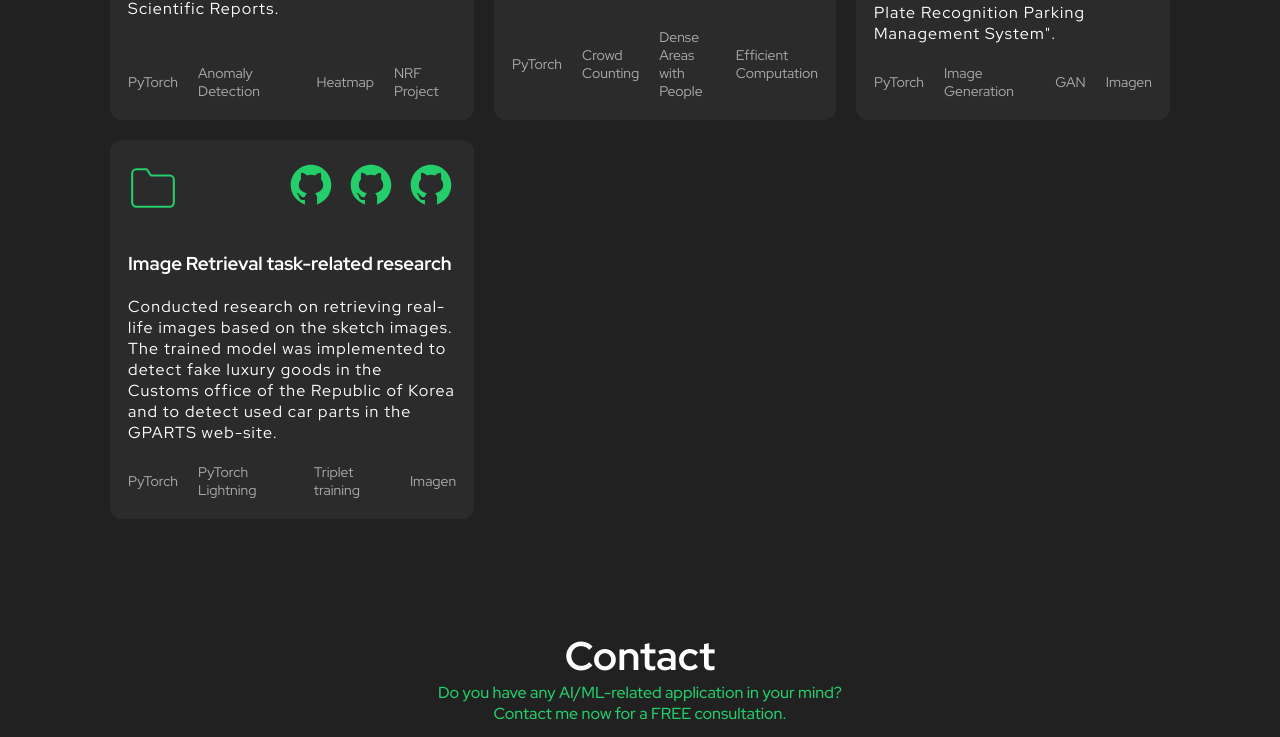
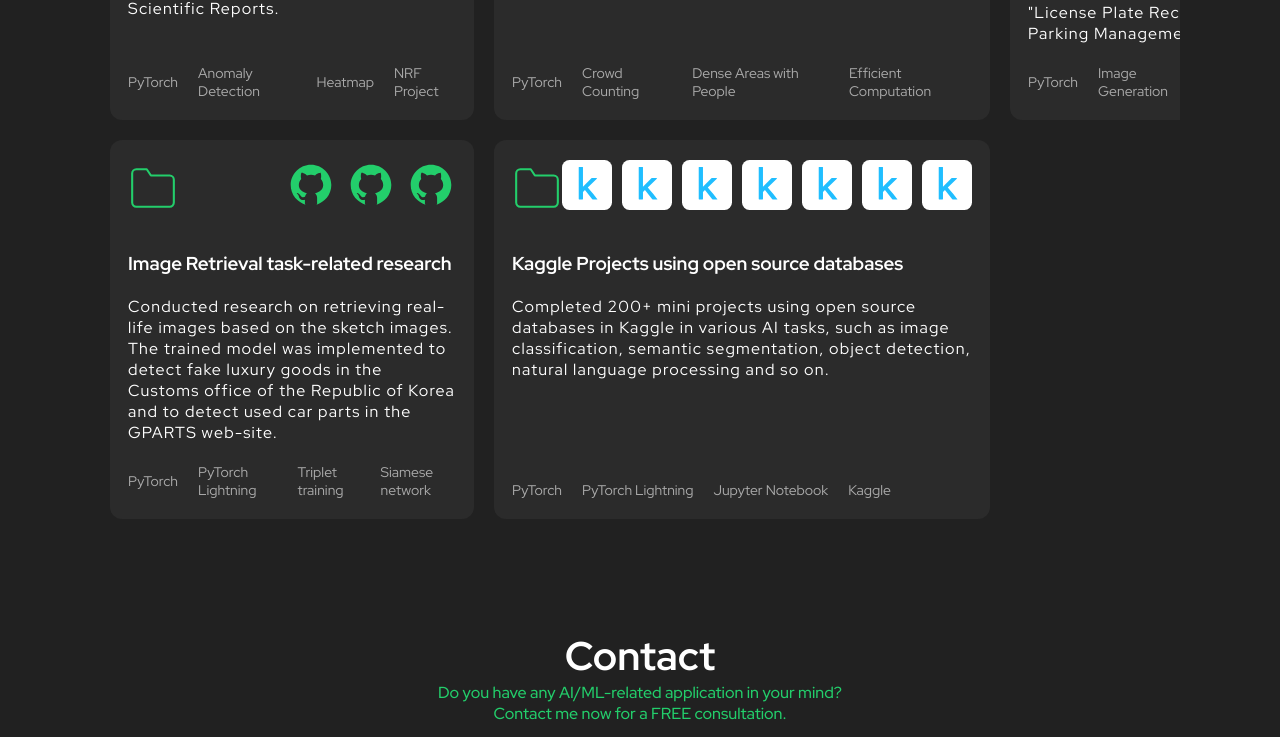
Before and after one commit to bekhzod-olimov/portfolio, a React (Create React App) app: page / in a window 1280 px wide. Shown: the part 2017-2754 px from the top of the page. Built offline with nearby package versions, Linux system fonts and the light colour scheme.

Commit message:
kaggle projects

```diff
--- a/src/components/Project/Project.tsx
+++ b/src/components/Project/Project.tsx
@@ -1,6 +1,7 @@
 import { Container } from "./styles";
 import githubIcon from "../../assets/github.svg"
 import scholarIcon from "../../assets/google_scholar.svg"
+import kaggleIcon from "../../assets/kaggle.svg"
 import DownloadApp from '../../assets/play.svg'
 import externalLink from "../../assets/pytorch.svg"
 import ScrollAnimation from "react-animate-on-scroll";
@@ -146,9 +147,38 @@ export function Project() {
               <h3>Image Retrieval task-related research</h3>
               <p> Conducted research on retrieving real-life images based on the sketch images. The trained model was implemented to detect fake luxury goods in the Customs office of the Republic of Korea and to detect used car parts in the GPARTS web-site.   </p>
             </div>
-            <footer> <ul className="tech-list"> <li>PyTorch</li> <li>PyTorch Lightning</li> <li>Triplet training</li> <li>Imagen</li> </ul> </footer>
+            <footer> <ul className="tech-list"> <li>PyTorch</li> <li>PyTorch Lightning</li> <li>Triplet training</li> <li>Siamese network</li> </ul> </footer>
           </div>
         </ScrollAnimation>
+
+        <ScrollAnimation animateIn="flipInX">
+          <div className="project">
+            <header>
+              <svg width="50" xmlns="http://www.w3.org/2000/svg" role="img" viewBox="0 0 24 24" fill="none" stroke="#23ce6b" strokeWidth="1" strokeLinecap="round" strokeLinejoin="round"> <title>Folder</title> <path d="M22 19a2 2 0 0 1-2 2H4a2 2 0 0 1-2-2V5a2 2 0 0 1 2-2h5l2 3h9a2 2 0 0 1 2 2z"></path> </svg>
+              <div className="project-links">
+              <a href="https://www.kaggle.com/killa92/code" target="_blank" rel="noreferrer">
+                  <img src={kaggleIcon} alt="Visit site" /></a>
+                  <a href="https://www.kaggle.com/code/killa92/97-accurate-aerial-images-of-cities-classifier" target="_blank" rel="noreferrer">
+                  <img src={kaggleIcon} alt="Visit site" /></a>
+                  <a href="https://www.kaggle.com/code/killa92/100-acc-traffic-signs-classification-pytorch" target="_blank" rel="noreferrer">
+                  <img src={kaggleIcon} alt="Visit site" /></a>
+                  <a href="https://www.kaggle.com/code/killa92/miou-0-9-apple-disease-segmentation-pytorch" target="_blank" rel="noreferrer">
+                  <img src={kaggleIcon} alt="Visit site" /></a>
+                  <a href="https://www.kaggle.com/code/killa92/tomato-leaf-disease-detection-using-yolov9" target="_blank" rel="noreferrer">
+                  <img src={kaggleIcon} alt="Visit site" /></a>
+                  <a href="https://www.kaggle.com/code/killa92/hate-speech-image-visualization-classification" target="_blank" rel="noreferrer">
+                  <img src={kaggleIcon} alt="Visit site" /></a>
+                  <a href="https://www.kaggle.com/code/killa92/tweets-vis-classification-using-transformers" target="_blank" rel="noreferrer">
+                  <img src={kaggleIcon} alt="Visit site" /></a></div>
+            </header>
+            <div className="body">
+              <h3>Kaggle Projects using open source databases</h3>
+              <p> Completed 200+ mini projects using open source databases in Kaggle in various AI tasks, such as image classification, semantic segmentation, object detection, natural language processing and so on. </p>
+            </div>
+            <footer> <ul className="tech-list"> <li>PyTorch</li> <li>PyTorch Lightning</li> <li>Jupyter Notebook</li> <li>Kaggle</li> </ul> </footer>
+          </div>
+        </ScrollAnimation>
+
       </div>
     </Container>
   );
```
